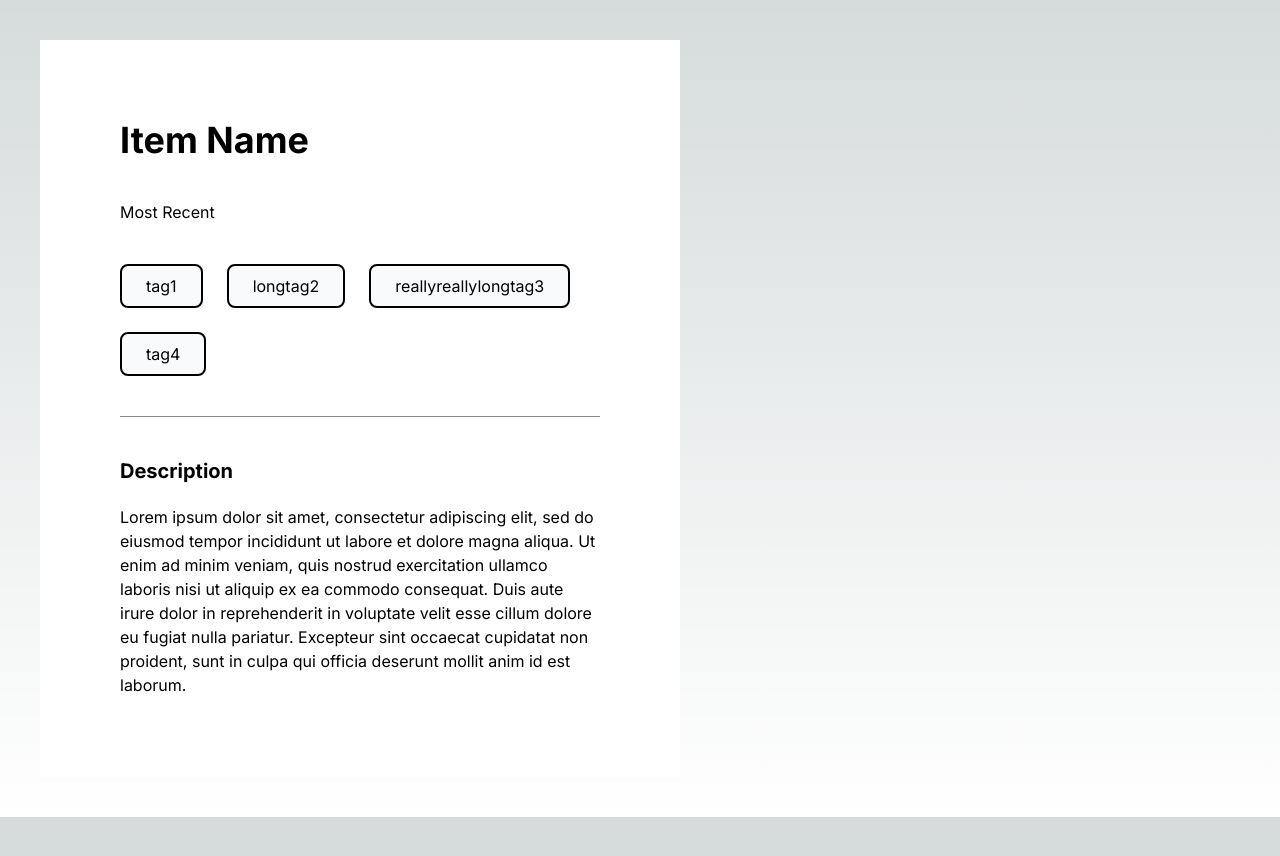
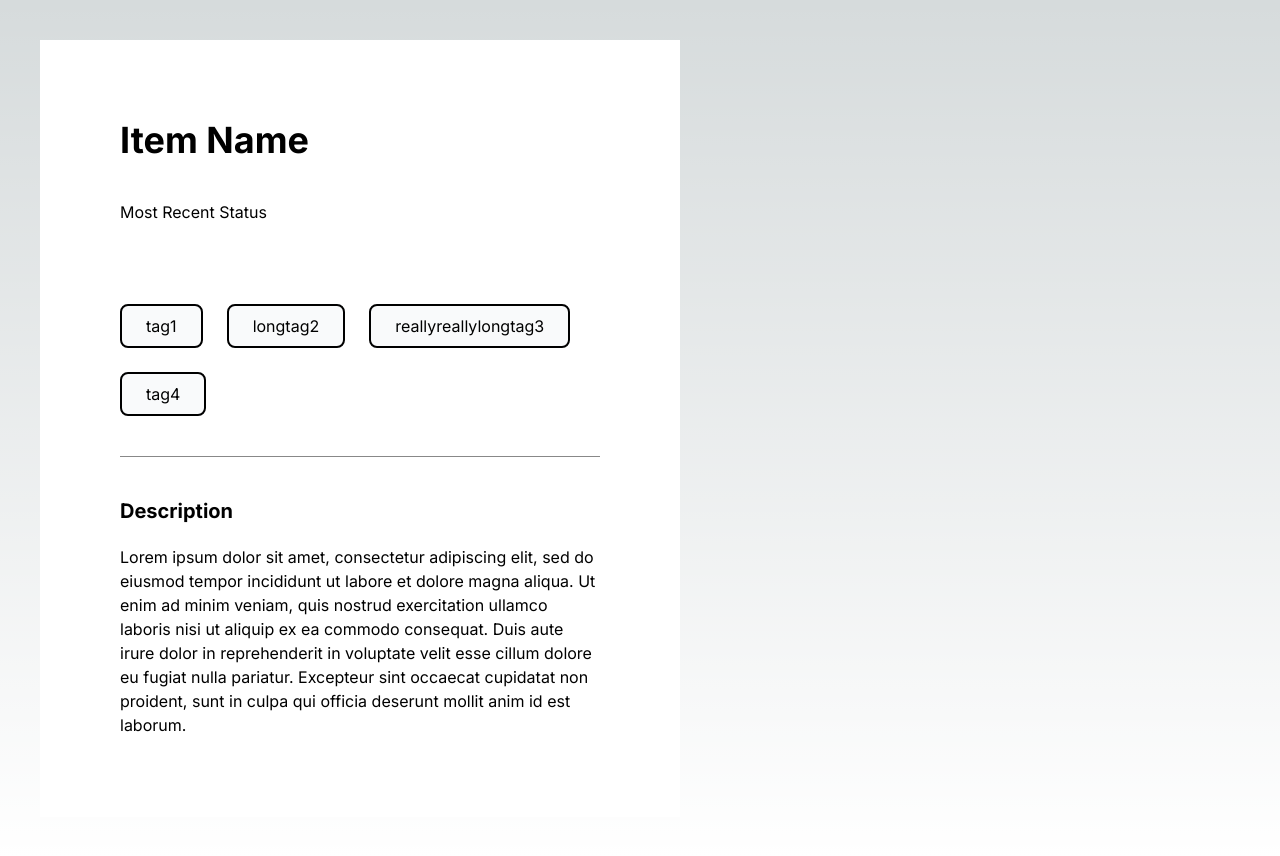
Before and after one commit to JumboCode/theatre-at-first, a Next.js app: page /item-detail-test in a window 1280 px wide. Before the commit the page ends 817 px from the top, so only its background shows below. Built offline with nearby package versions, Linux system fonts and the light colour scheme.

Commit message:
done for now
Co-authored-by: Brandon Dionisio <brandondionisio@users.noreply.github.com>

```diff
--- a/src/app/item-detail-test/page.tsx
+++ b/src/app/item-detail-test/page.tsx
@@ -1,4 +1,8 @@
-export default function itemDetailTest(name: string, tags: string[], description: string, status: string) {
+"use client"
+import { useState } from "react";
+
+export default function ItemDetailTest(name: string, tags: string[],
+                                       description: string, status: string) {
 
     // make request to API to get list of updates
     const updates: string[] = ["Update One", "Update Two", "Update Three"];
@@ -6,17 +10,37 @@ export default function itemDetailTest(name: string, tags: string[], description
     name = "Item Name";
     tags = ["tag1", "longtag2", "reallyreallylongtag3", "tag4"];
     description = "Lorem ipsum dolor sit amet, consectetur adipiscing elit, sed do eiusmod tempor incididunt ut labore et dolore magna aliqua. Ut enim ad minim veniam, quis nostrud exercitation ullamco laboris nisi ut aliquip ex ea commodo consequat. Duis aute irure dolor in reprehenderit in voluptate velit esse cillum dolore eu fugiat nulla pariatur. Excepteur sint occaecat cupidatat non proident, sunt in culpa qui officia deserunt mollit anim id est laborum."
-  status = "Most Recent";
+    status = "Most Recent Status";
 
+    const [display, setDisplay] = useState(false);
+
+    const handleMouseEnter = () => {
+        setDisplay(true);
+    }
+
+    const handleMouseLeave = () => {
+        setDisplay(false);
+    }
 
     return (
         <main className="">
-      <div className="flex flex-col gap-10 items-left p-20 m-10 bg-white w-[50%]">
+        <div className="flex flex-col gap-10 items-left p-20 m-10 bg-white w-[50%] text-black">
             <div className="text-4xl font-bold">
             {name}
             </div>
+            <div onMouseEnter={handleMouseEnter} onMouseLeave={handleMouseLeave}>
+                {status}
+            </div>
             <div>
-            {status}
+                {display &&
+                    <div className="">
+                        {updates.map((update) => (
+                        <div key={update} className="py-2">
+                            <p>{update}</p>
+                        </div>
+                        ))}
+                    </div>
+                }
             </div>
             <div className="flex flex-row gap-6 flex-wrap">
                 {tags.map((tag) => (
```
Lines whose indentation alone changed are shown as unchanged.
